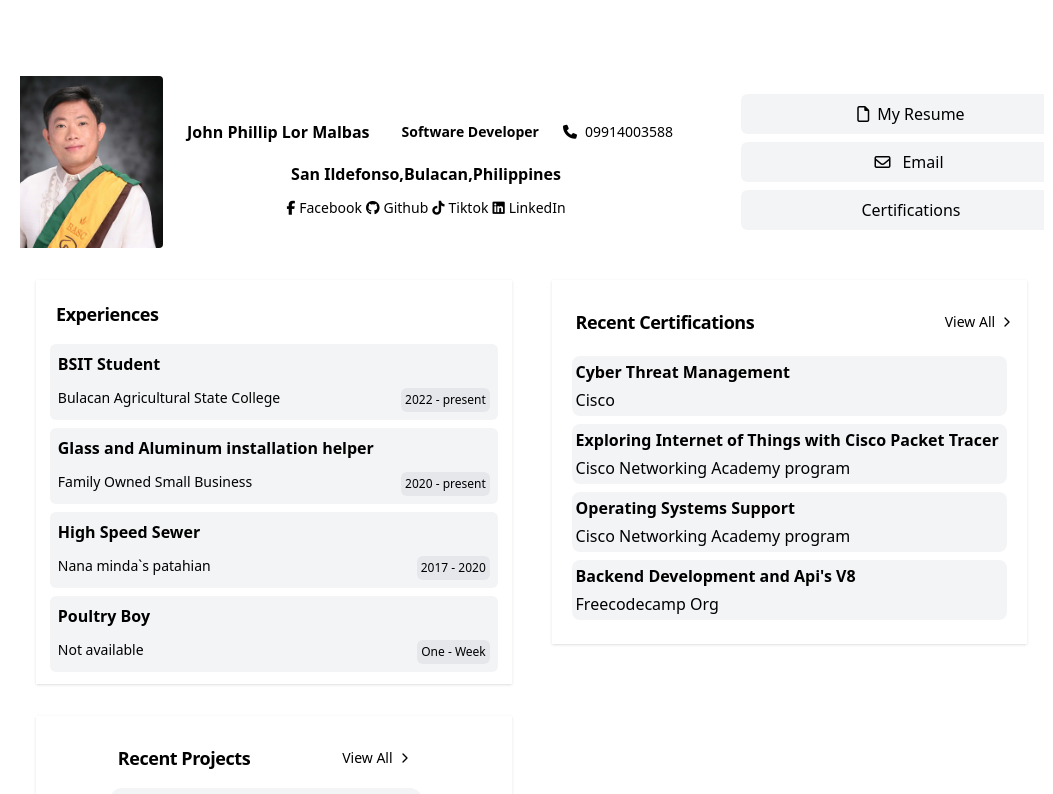
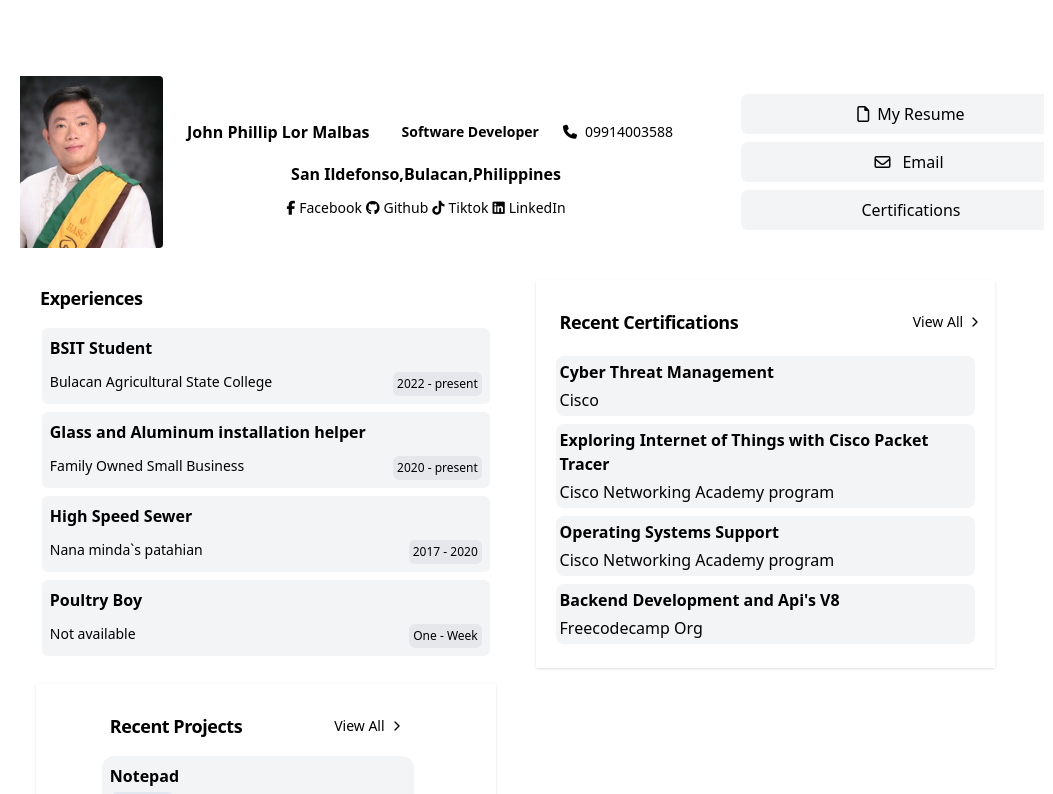
Before and after one commit to Zaido219/personal-portfolio, a React (Vite) app: page / in a window 1280 px wide. Shown: the top 794 px of the page, without its empty margins (0-1053 px from the left). Built offline with nearby package versions, Linux system fonts and the light colour scheme.

Commit message:
style:WIP Styling update/s for the Experiences section

```diff
--- a/src/components/WorkExperience.jsx
+++ b/src/components/WorkExperience.jsx
@@ -5,7 +5,7 @@ import { workExperiences } from "../config/constants";
 
 const WorkExperienceSection = () => {
   return (
-    <BaseSection>
+    <div className="flex flex-col items-center">
       <SectionHeader title="Experiences" />
       <ul className="flex flex-col gap-2 p-1">
         {/* loop para di isa isa nakaka tamad */}
@@ -22,7 +22,7 @@ const WorkExperienceSection = () => {
           );
         })}
       </ul>
-    </BaseSection>
+    </div>
   );
 };
 
```
